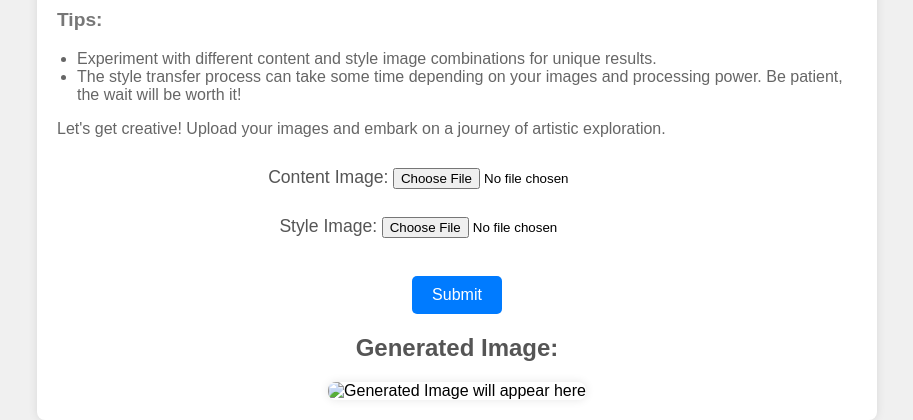
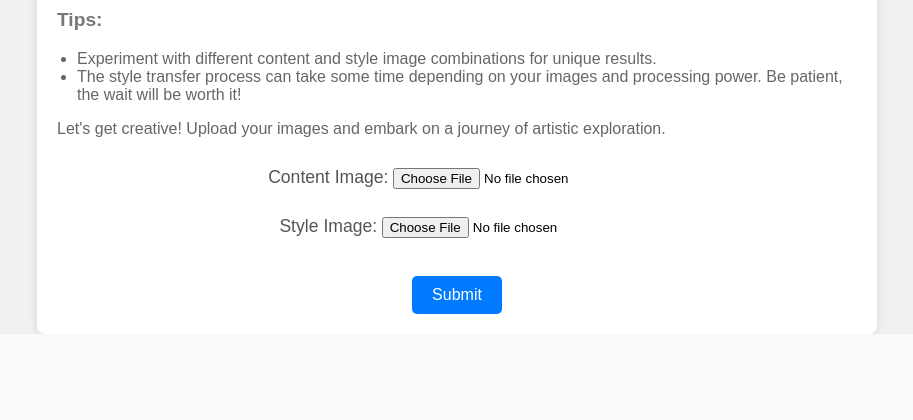
Before and after one commit to Sarthak-Shaurya/Neural-Style-Transfer, a Flask app: page / in a window 1280 px wide. Shown: the part 567-987 px from the top of the page, without its empty margins (183-1096 px from the left). After the commit the page ends 901 px from the top, so only its background shows below. Run offline with Flask 3, Linux system fonts and the light colour scheme.

Commit message:
Update index.html

```diff
--- a/webInterface/templates/index.html
+++ b/webInterface/templates/index.html
@@ -39,10 +39,6 @@
                     <button type="submit">Submit</button>
                 </form>
             </section>
-            <section id="output">
-                <h2>Generated Image:</h2>
-                <img id="generated_image" src="" alt="Generated Image will appear here">
-            </section>
         </main>
     </div>
     <script>
@@ -55,11 +51,7 @@
                 body: formData
             }).then(response => {
                 if (response.ok) {
-                    const eventSource = new EventSource('/stream');
-                    eventSource.addEventListener('epoch', function(event) {
-                        const imagePath = event.data;
-                        document.getElementById('generated_image').src = imagePath;
-                    });
+                    window.location.href = '/result';
                 }
             });
         });
```
